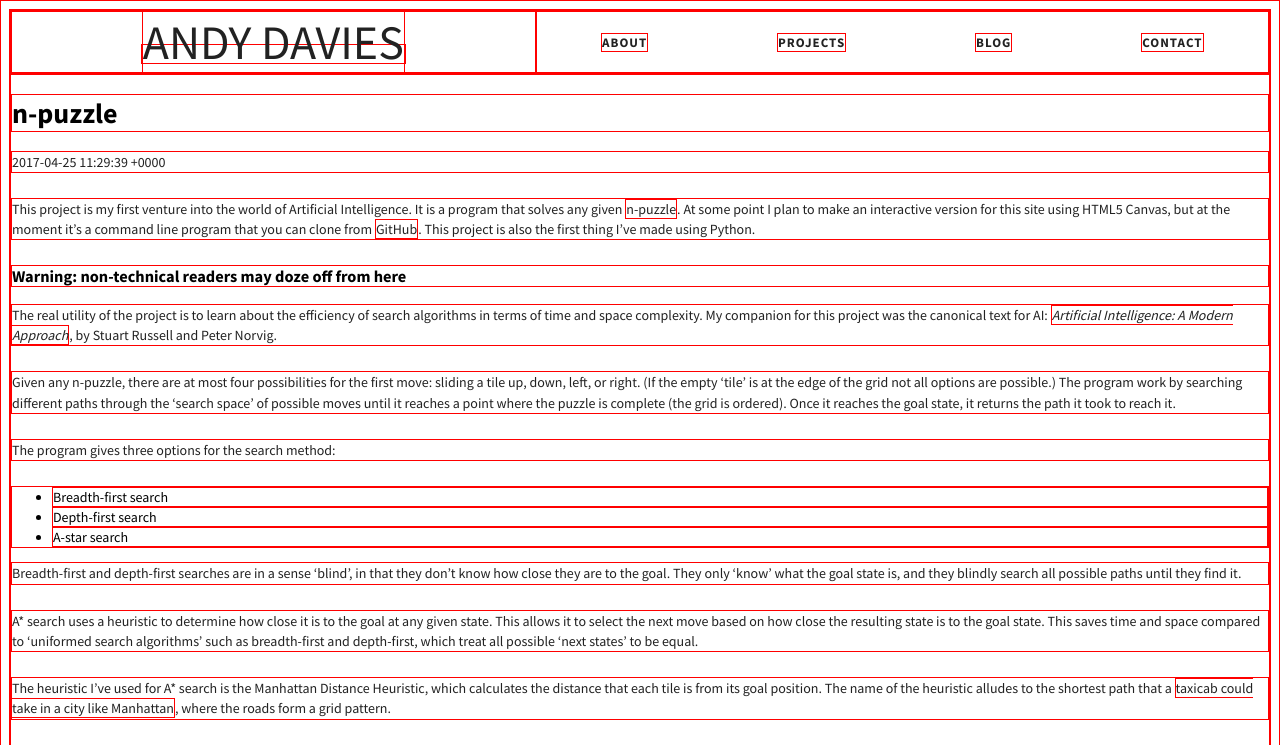
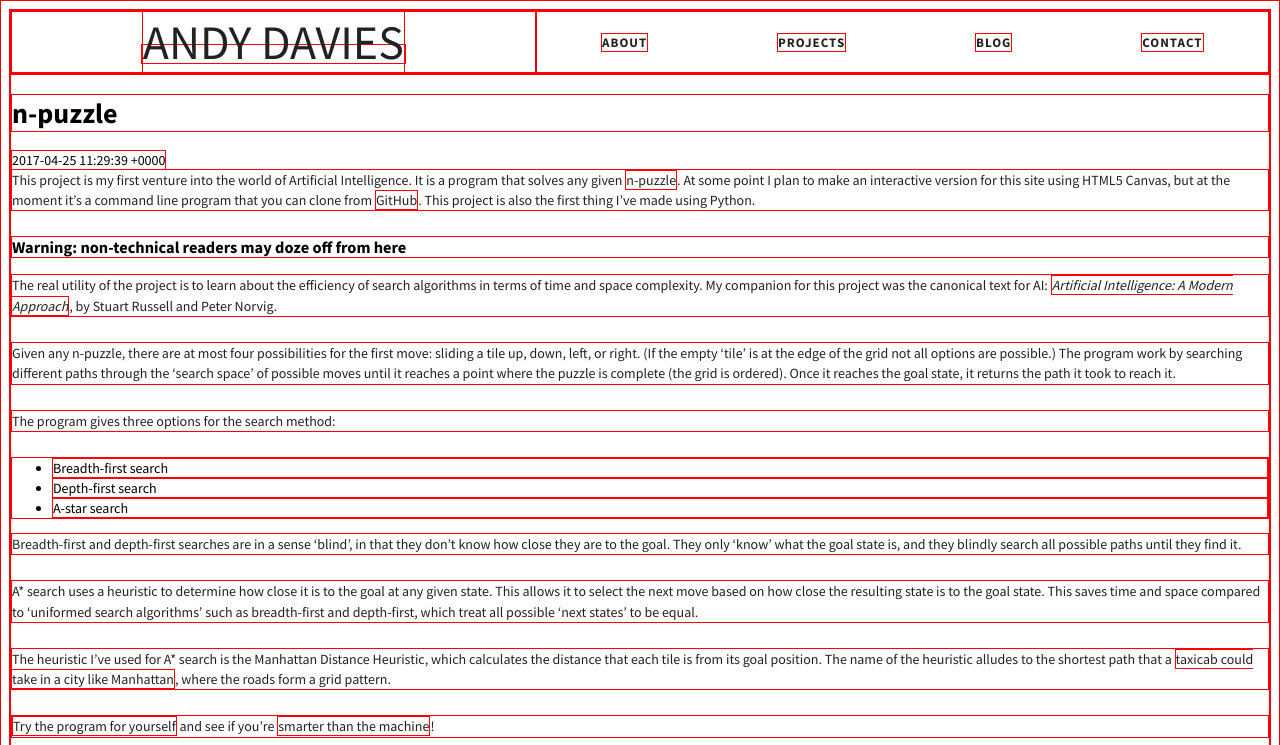
Before and after one commit to andavies/andavies.github.io, a Jekyll site: the page built from _projects/n-puzzle.md, in a window 1280 px wide. Shown: the top 745 px of the page. Built offline with Jekyll 4.4.1, drawn with Linux system fonts in a browser that asks for light colours; grey boxes are pictures that could not be loaded.

Commit message:
Use <time> element for posts and projects

```diff
--- a/_layouts/post.html
+++ b/_layouts/post.html
@@ -5,6 +5,7 @@ layout: master
 <article>
 
 	<h1>{{ page.title }}</h1>
+	<time>{{ page.date }}</time>
 
 	{{ content }}
 
--- a/_layouts/project.html
+++ b/_layouts/project.html
@@ -5,7 +5,7 @@ layout: master
 <article>
 
 	<h1>{{ page.title }}</h1>
-	<p>{{ page.date }}</p>
+	<time>{{ page.date }}</time>
 
 	{{ content }}
 
```
